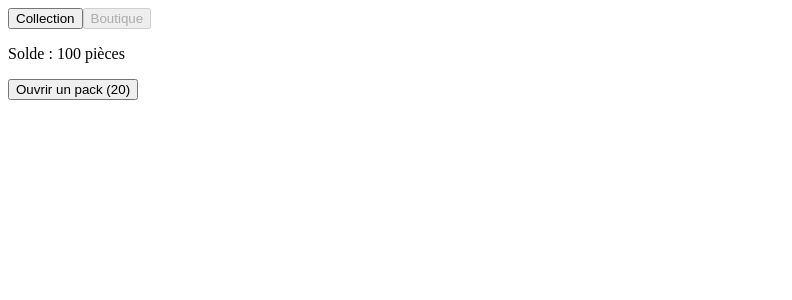
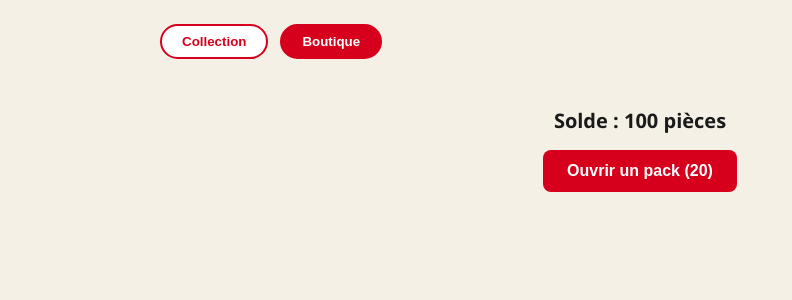
Before and after one commit to Chaveex/TelefonKard, a React (Vite) app: page / in a window 1280 px wide. Both pictures are taken after a click on the button "Boutique". Shown: the top 300 px of the page, without its empty margins (0-792 px from the left). Built offline with nearby package versions, Linux system fonts and the light colour scheme.

Commit message:
style: add RFA theme stylesheet

```diff
--- a/src/main.tsx
+++ b/src/main.tsx
@@ -1,6 +1,7 @@
 import React from "react";
 import ReactDOM from "react-dom/client";
 import App from "./App";
+import "./styles/theme-rfa.css";
 
 ReactDOM.createRoot(document.getElementById("root")!).render(
   <React.StrictMode>
--- /dev/null
+++ b/src/styles/theme-rfa.css
@@ -0,0 +1,126 @@
+:root {
+  --rfa-bg: #f5f0e6;
+  --rfa-accent: #d6001c;
+  --rfa-accent-dark: #a30016;
+  --rfa-text: #1a1a1a;
+  --rfa-card-radius: 10px;
+}
+
+body {
+  margin: 0;
+  background: var(--rfa-bg);
+  color: var(--rfa-text);
+  font-family: "Segoe UI", system-ui, sans-serif;
+}
+
+.app {
+  max-width: 960px;
+  margin: 0 auto;
+  padding: 24px;
+}
+
+.app__tabs {
+  display: flex;
+  gap: 12px;
+  margin-bottom: 24px;
+}
+
+.app__tabs button {
+  padding: 8px 20px;
+  border: 2px solid var(--rfa-accent);
+  border-radius: 999px;
+  background: white;
+  color: var(--rfa-accent);
+  font-weight: 600;
+  cursor: pointer;
+}
+
+.app__tabs button:disabled {
+  background: var(--rfa-accent);
+  color: white;
+  cursor: default;
+}
+
+.collection-grid {
+  display: grid;
+  grid-template-columns: repeat(auto-fill, minmax(160px, 1fr));
+  gap: 16px;
+}
+
+.collection-grid__empty {
+  text-align: center;
+  color: #666;
+  margin-top: 48px;
+}
+
+.card-view {
+  position: relative;
+}
+
+.card-view__image {
+  width: 100%;
+  border-radius: var(--rfa-card-radius);
+  display: block;
+}
+
+.card-view__badge {
+  position: absolute;
+  top: 6px;
+  right: 6px;
+  background: var(--rfa-accent);
+  color: white;
+  font-size: 0.75rem;
+  font-weight: 700;
+  padding: 2px 8px;
+  border-radius: 999px;
+}
+
+.shop-screen {
+  text-align: center;
+  margin-top: 48px;
+}
+
+.shop-screen__coins {
+  font-size: 1.25rem;
+  font-weight: 600;
+  margin-bottom: 16px;
+}
+
+.shop-screen button {
+  padding: 12px 24px;
+  font-size: 1rem;
+  font-weight: 700;
+  color: white;
+  background: var(--rfa-accent);
+  border: none;
+  border-radius: 8px;
+  cursor: pointer;
+}
+
+.shop-screen button:disabled {
+  background: #bbb;
+  cursor: default;
+}
+
+.pack-opening {
+  display: flex;
+  flex-direction: column;
+  align-items: center;
+  gap: 24px;
+  margin-top: 64px;
+}
+
+.pack-opening__reveal {
+  width: 280px;
+}
+
+.pack-opening button {
+  padding: 10px 28px;
+  font-size: 1rem;
+  font-weight: 700;
+  color: white;
+  background: var(--rfa-accent-dark);
+  border: none;
+  border-radius: 8px;
+  cursor: pointer;
+}
```
